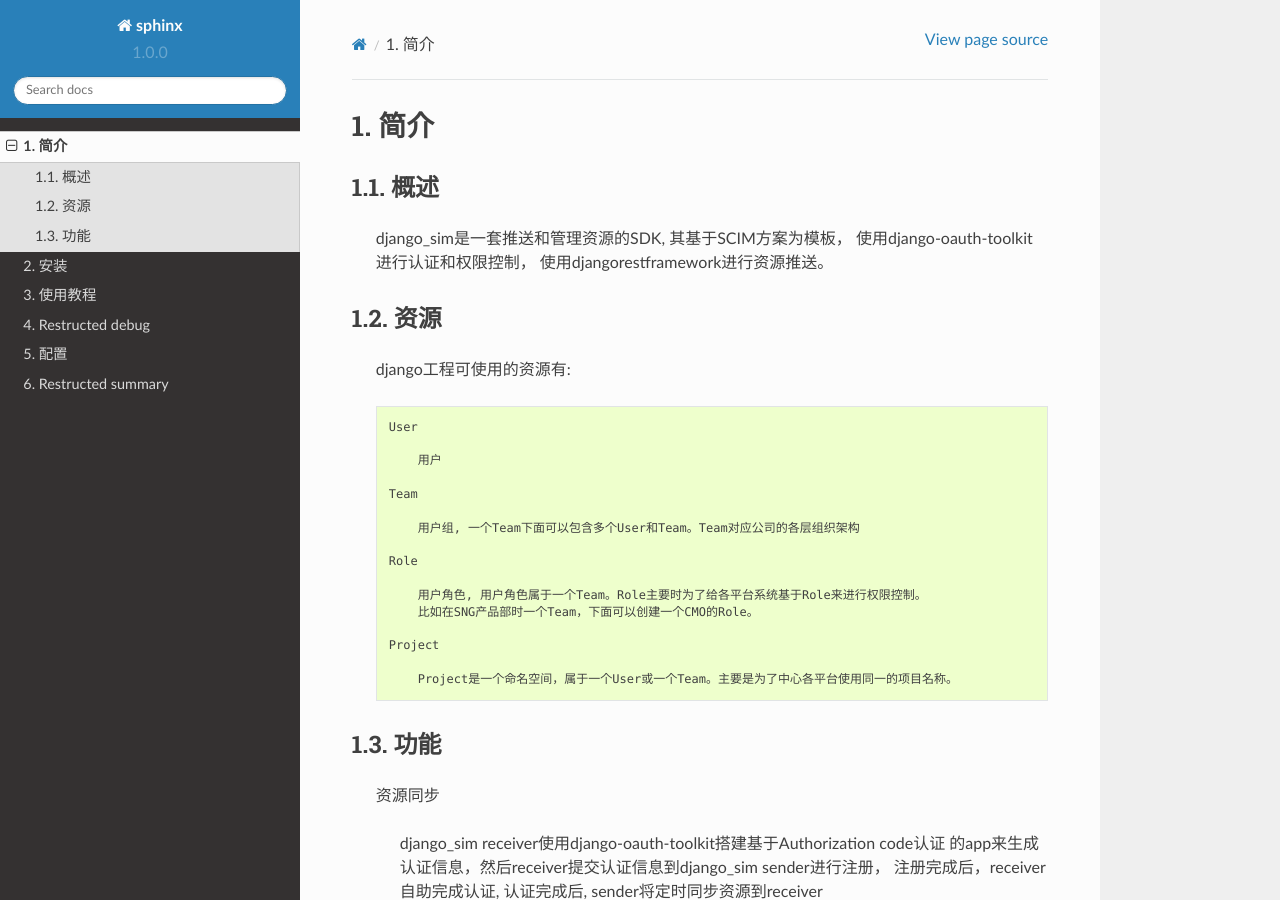
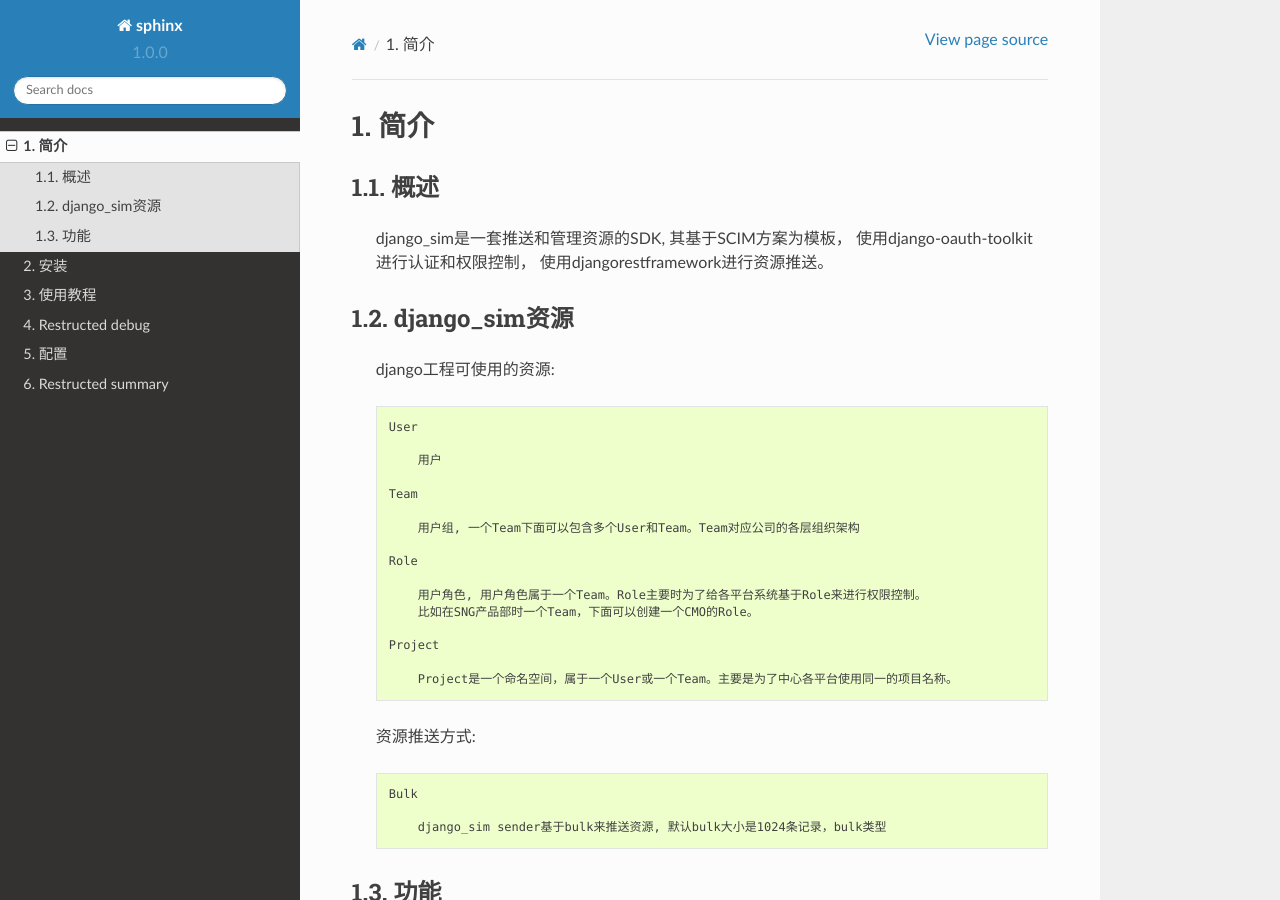
Before and after one commit to damoncheng/Sphinx, a Sphinx documentation site: the page built from source/restructed/django_sim_introdution.rst, in a window 1280 px wide and 900 px high. Built offline with Sphinx 7.4.7 and the Read the Docs theme 2.0.0, drawn with Linux system fonts in a browser that asks for light colours.

Commit message:
django_sim config

```diff
--- a/source/restructed/django_sim_introdution.rst
+++ b/source/restructed/django_sim_introdution.rst
@@ -9,10 +9,10 @@
     使用django-oauth-toolkit进行认证和权限控制，
     使用djangorestframework进行资源推送。
 
-资源
+django_sim资源
 ============================================================
 
-    django工程可使用的资源有::
+    django工程可使用的资源::
 
         User
 
@@ -31,6 +31,13 @@
 
             Project是一个命名空间，属于一个User或一个Team。主要是为了中心各平台使用同一的项目名称。
 
+    资源推送方式::
+
+        Bulk
+
+            django_sim sender基于bulk来推送资源, 默认bulk大小是1024条记录，bulk类型
+
+
 
 功能
 ============================================================
@@ -40,6 +47,8 @@
         django_sim receiver使用django-oauth-toolkit搭建基于Authorization code认证
         的app来生成认证信息，然后receiver提交认证信息到django_sim sender进行注册，
         注册完成后，receiver自助完成认证, 认证完成后, sender将定时同步资源到receiver
+
+        .. image:: images images/django_sim_push.png
 
     资源管理
 
```
Also changed, not shown: source/restructed/images/django_sim_push.png (added), 1 other file.
